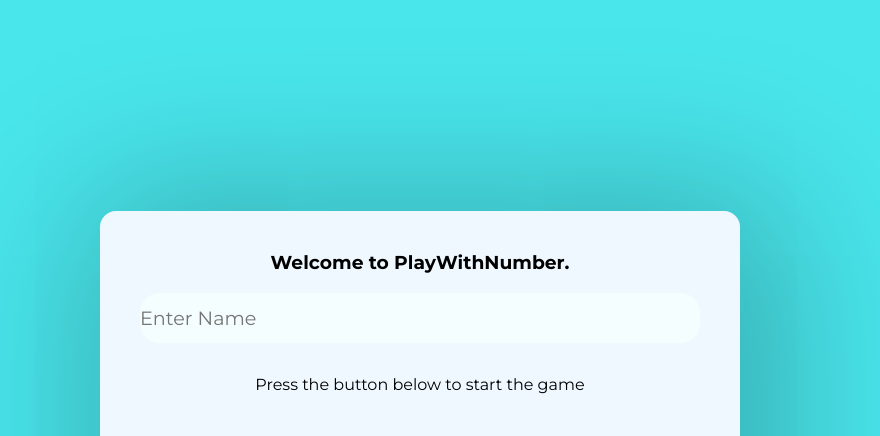
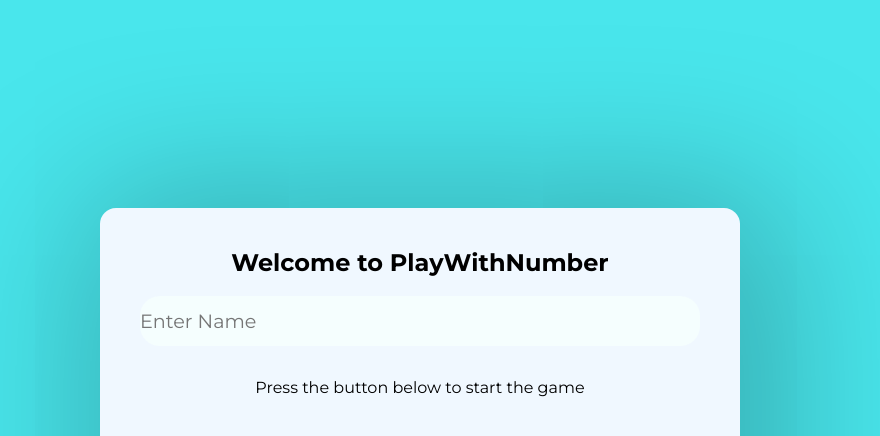
Before and after one commit to websitedevlopment/weewr, a plain HTML site: page index.html in a window 1280 px wide. Shown: the top 436 px of the page, without its empty margins (220-1100 px from the left). Drawn offline with Linux system fonts and the light colour scheme.

Commit message:
Update index.html

```diff
--- a/index.html
+++ b/index.html
@@ -13,7 +13,7 @@
 <body>
     <div class="container">
         <div id="start-game">
-            <h3>Welcome to PlayWithNumber.</h3>
+            <h2>Welcome to PlayWithNumber</h2>
             <br>
 
             <input placeholder="Enter Name" id="name"  onblur="getVal()" required>
```
